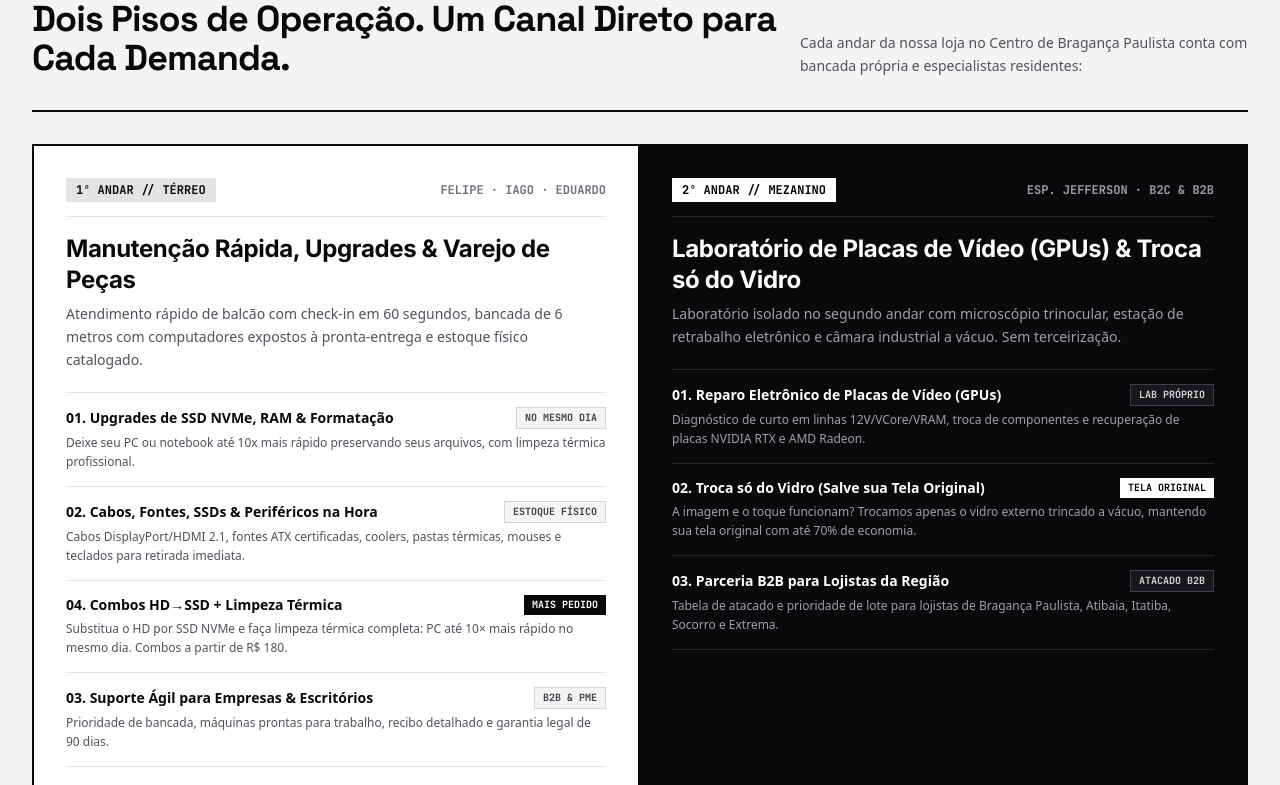
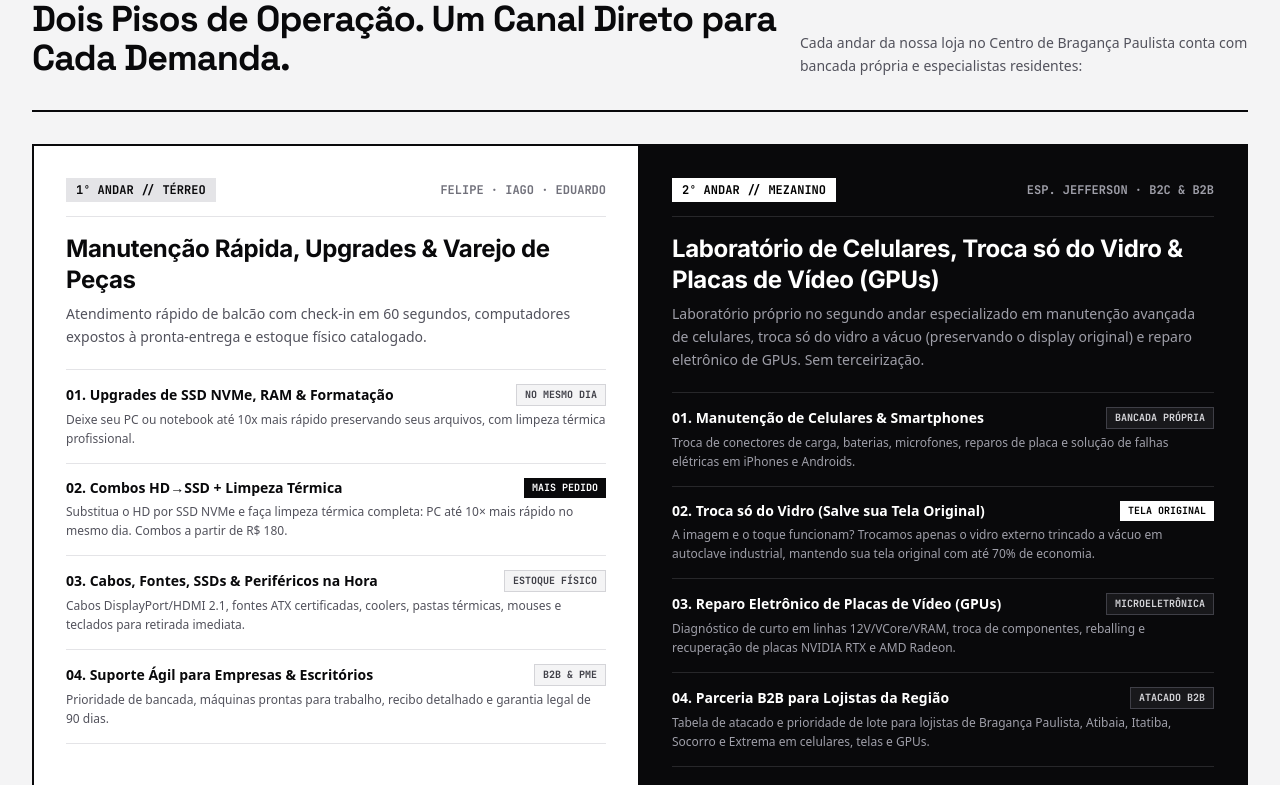
Before and after one commit to iflcosta/cyber-tech, a Next.js app: page / in a window 1280 px wide. Shown: the part 2000-2785 px from the top of the page. Built offline with nearby package versions, Linux system fonts and the light colour scheme; no server answers; the database is empty.

Commit message:
fix(landing): correct service ordering (01, 02, 03, 04) and add smartphone maintenance to 2nd floor lab

```diff
--- a/src/app/page.tsx
+++ b/src/app/page.tsx
@@ -69,7 +69,7 @@ export default function Home() {
                     Manutenção Rápida, Upgrades & Varejo de Peças
                   </h3>
                   <p className="text-xs sm:text-sm text-zinc-600 leading-relaxed mb-5">
-                    Atendimento rápido de balcão com check-in em 60 segundos, bancada de 6 metros com computadores expostos à pronta-entrega e estoque físico catalogado.
+                    Atendimento rápido de balcão com check-in em 60 segundos, computadores expostos à pronta-entrega e estoque físico catalogado.
                   </p>
 
                   <div className="divide-y divide-zinc-200 border-y border-zinc-200 mb-5">
@@ -90,7 +90,21 @@ export default function Home() {
                     <div className="py-3.5">
                       <div className="flex items-center justify-between gap-2 mb-1">
                         <strong className="text-xs sm:text-sm font-extrabold text-zinc-950">
-                          02. Cabos, Fontes, SSDs & Periféricos na Hora
+                          02. Combos HD→SSD + Limpeza Térmica
+                        </strong>
+                        <span className="font-mono text-[10px] font-bold uppercase bg-zinc-950 text-white px-2 py-0.5 shrink-0">
+                          Mais Pedido
+                        </span>
+                      </div>
+                      <span className="text-xs text-zinc-600 block leading-relaxed">
+                        Substitua o HD por SSD NVMe e faça limpeza térmica completa: PC até 10× mais rápido no mesmo dia. Combos a partir de R$&nbsp;180.
+                      </span>
+                    </div>
+
+                    <div className="py-3.5">
+                      <div className="flex items-center justify-between gap-2 mb-1">
+                        <strong className="text-xs sm:text-sm font-extrabold text-zinc-950">
+                          03. Cabos, Fontes, SSDs & Periféricos na Hora
                         </strong>
                         <span className="font-mono text-[10px] font-bold uppercase bg-zinc-100 border border-zinc-300 px-2 py-0.5 text-zinc-700 shrink-0">
                           Estoque Físico
@@ -104,21 +118,7 @@ export default function Home() {
                     <div className="py-3.5">
                       <div className="flex items-center justify-between gap-2 mb-1">
                         <strong className="text-xs sm:text-sm font-extrabold text-zinc-950">
-                          04. Combos HD→SSD + Limpeza Térmica
-                        </strong>
-                        <span className="font-mono text-[10px] font-bold uppercase bg-zinc-950 text-white px-2 py-0.5 shrink-0">
-                          Mais Pedido
-                        </span>
-                      </div>
-                      <span className="text-xs text-zinc-600 block leading-relaxed">
-                        Substitua o HD por SSD NVMe e faça limpeza térmica completa: PC até 10× mais rápido no mesmo dia. Combos a partir de R$&nbsp;180.
-                      </span>
-                    </div>
-
-                    <div className="py-3.5">
-                      <div className="flex items-center justify-between gap-2 mb-1">
-                        <strong className="text-xs sm:text-sm font-extrabold text-zinc-950">
-                          03. Suporte Ágil para Empresas & Escritórios
+                          04. Suporte Ágil para Empresas & Escritórios
                         </strong>
                         <span className="font-mono text-[10px] font-bold uppercase bg-zinc-100 border border-zinc-300 px-2 py-0.5 text-zinc-700 shrink-0">
                           B2B & PME
@@ -167,24 +167,24 @@ export default function Home() {
                   </div>
 
                   <h3 className="text-xl sm:text-2xl font-extrabold text-white mb-2">
-                    Laboratório de Placas de Vídeo (GPUs) & Troca só do Vidro
+                    Laboratório de Celulares, Troca só do Vidro & Placas de Vídeo (GPUs)
                   </h3>
                   <p className="text-xs sm:text-sm text-zinc-400 leading-relaxed mb-5">
-                    Laboratório isolado no segundo andar com microscópio trinocular, estação de retrabalho eletrônico e câmara industrial a vácuo. Sem terceirização.
+                    Laboratório próprio no segundo andar especializado em manutenção avançada de celulares, troca só do vidro a vácuo (preservando o display original) e reparo eletrônico de GPUs. Sem terceirização.
                   </p>
 
                   <div className="divide-y divide-zinc-800 border-y border-zinc-800 mb-5">
                     <div className="py-3.5">
                       <div className="flex items-center justify-between gap-2 mb-1">
                         <strong className="text-xs sm:text-sm font-extrabold text-white">
-                          01. Reparo Eletrônico de Placas de Vídeo (GPUs)
+                          01. Manutenção de Celulares & Smartphones
                         </strong>
                         <span className="font-mono text-[10px] font-bold uppercase bg-zinc-900 border border-zinc-700 px-2 py-0.5 text-zinc-300 shrink-0">
-                          Lab Próprio
+                          Bancada Própria
                         </span>
                       </div>
                       <span className="text-xs text-zinc-400 block leading-relaxed">
-                        Diagnóstico de curto em linhas 12V/VCore/VRAM, troca de componentes e recuperação de placas NVIDIA RTX e AMD Radeon.
+                        Troca de conectores de carga, baterias, microfones, reparos de placa e solução de falhas elétricas em iPhones e Androids.
                       </span>
                     </div>
 
@@ -198,21 +198,35 @@ export default function Home() {
                         </span>
                       </div>
                       <span className="text-xs text-zinc-400 block leading-relaxed">
-                        A imagem e o toque funcionam? Trocamos apenas o vidro externo trincado a vácuo, mantendo sua tela original com até 70% de economia.
+                        A imagem e o toque funcionam? Trocamos apenas o vidro externo trincado a vácuo em autoclave industrial, mantendo sua tela original com até 70% de economia.
                       </span>
                     </div>
 
                     <div className="py-3.5">
                       <div className="flex items-center justify-between gap-2 mb-1">
                         <strong className="text-xs sm:text-sm font-extrabold text-white">
-                          03. Parceria B2B para Lojistas da Região
+                          03. Reparo Eletrônico de Placas de Vídeo (GPUs)
+                        </strong>
+                        <span className="font-mono text-[10px] font-bold uppercase bg-zinc-900 border border-zinc-700 px-2 py-0.5 text-zinc-300 shrink-0">
+                          Microeletrônica
+                        </span>
+                      </div>
+                      <span className="text-xs text-zinc-400 block leading-relaxed">
+                        Diagnóstico de curto em linhas 12V/VCore/VRAM, troca de componentes, reballing e recuperação de placas NVIDIA RTX e AMD Radeon.
+                      </span>
+                    </div>
+
+                    <div className="py-3.5">
+                      <div className="flex items-center justify-between gap-2 mb-1">
+                        <strong className="text-xs sm:text-sm font-extrabold text-white">
+                          04. Parceria B2B para Lojistas da Região
                         </strong>
                         <span className="font-mono text-[10px] font-bold uppercase bg-zinc-900 border border-zinc-700 px-2 py-0.5 text-zinc-300 shrink-0">
                           Atacado B2B
                         </span>
                       </div>
                       <span className="text-xs text-zinc-400 block leading-relaxed">
-                        Tabela de atacado e prioridade de lote para lojistas de Bragança Paulista, Atibaia, Itatiba, Socorro e Extrema.
+                        Tabela de atacado e prioridade de lote para lojistas de Bragança Paulista, Atibaia, Itatiba, Socorro e Extrema em celulares, telas e GPUs.
                       </span>
                     </div>
                   </div>
@@ -221,11 +235,11 @@ export default function Home() {
                 <div className="flex flex-col sm:flex-row gap-2.5">
                   <TrackedWhatsAppLink
                     phone={brand.whatsapp}
-                    message="Olá! Vim pelo site da Cyber Informática e gostaria de falar com o laboratório do 2º andar sobre reparo de Placa de Vídeo (GPU) ou troca só do vidro."
+                    message="Olá! Vim pelo site da Cyber Informática e gostaria de falar com o laboratório do 2º andar sobre manutenção de celular, troca só do vidro ou placa de vídeo (GPU)."
                     source="mezanino_lab_btn"
                     className="flex-1 inline-flex items-center justify-center gap-2 bg-white hover:bg-zinc-200 text-black font-mono font-bold uppercase tracking-wider py-3.5 px-4 text-xs transition-colors min-h-[46px]"
                   >
-                    <span>Falar com o Lab (GPU / Vidro)</span>
+                    <span>Falar com o Lab (Celular / Vidro / GPU)</span>
                     <ArrowUpRight className="w-4 h-4 shrink-0" />
                   </TrackedWhatsAppLink>
 
--- a/src/components/Hero.tsx
+++ b/src/components/Hero.tsx
@@ -131,10 +131,10 @@ export default function Hero() {
                   </span>
                   <div className="min-w-0">
                     <strong className="text-xs sm:text-sm font-bold text-white block truncate">
-                      Placas de Vídeo & Troca só do Vidro
+                      Celulares, Telas & Placas de Vídeo
                     </strong>
                     <span className="text-[11px] sm:text-xs text-zinc-400 block truncate">
-                      Recuperação de GPUs e tela original · Jefferson
+                      Manutenção de celulares, troca de vidro e GPUs · Jefferson
                     </span>
                   </div>
                 </div>
```
